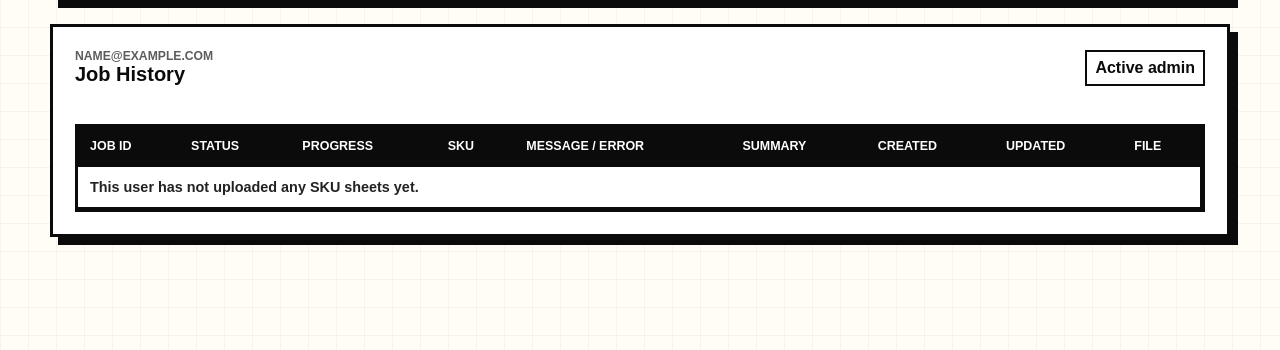
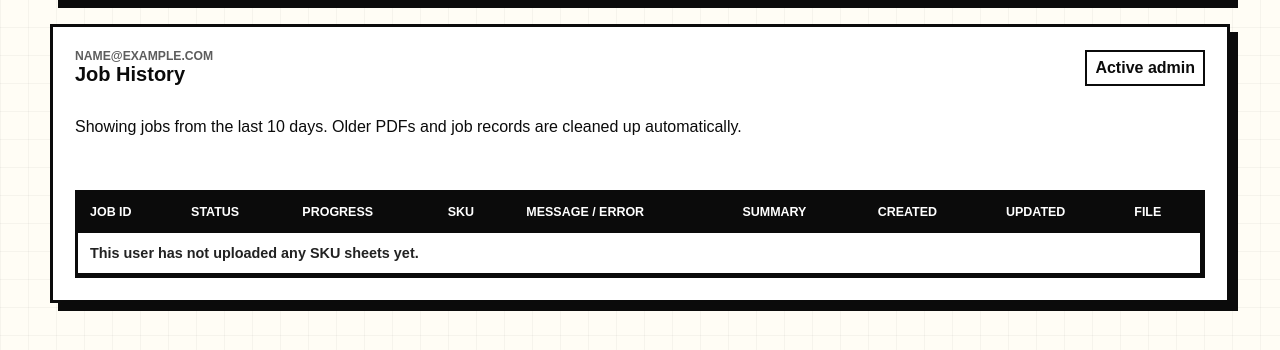
Before and after one commit to lavietech4477/catalog-maker-railway, a Flask app: page /admin/users/1/jobs in a window 1280 px wide. Shown: the part 113-463 px from the top of the page. Run offline with Flask 3, Linux system fonts and the light colour scheme; a user stored in the database is signed in; tables that the repository leaves empty hold one stand-in row (values such as "Sample post"); some libraries are stand-ins or nearby versions.

Commit message:
Update admin_user_jobs.html

```diff
--- a/templates/admin_user_jobs.html
+++ b/templates/admin_user_jobs.html
@@ -33,6 +33,7 @@
           </div>
           <span class="status-pill">{{ "Active" if user.active else "Inactive" }} {{ user.role }}</span>
         </div>
+        <p class="panel-note">Showing jobs from the last {{ retention_days }} days. Older PDFs and job records are cleaned up automatically.</p>
 
         <div class="table-wrap">
           <table>
```
